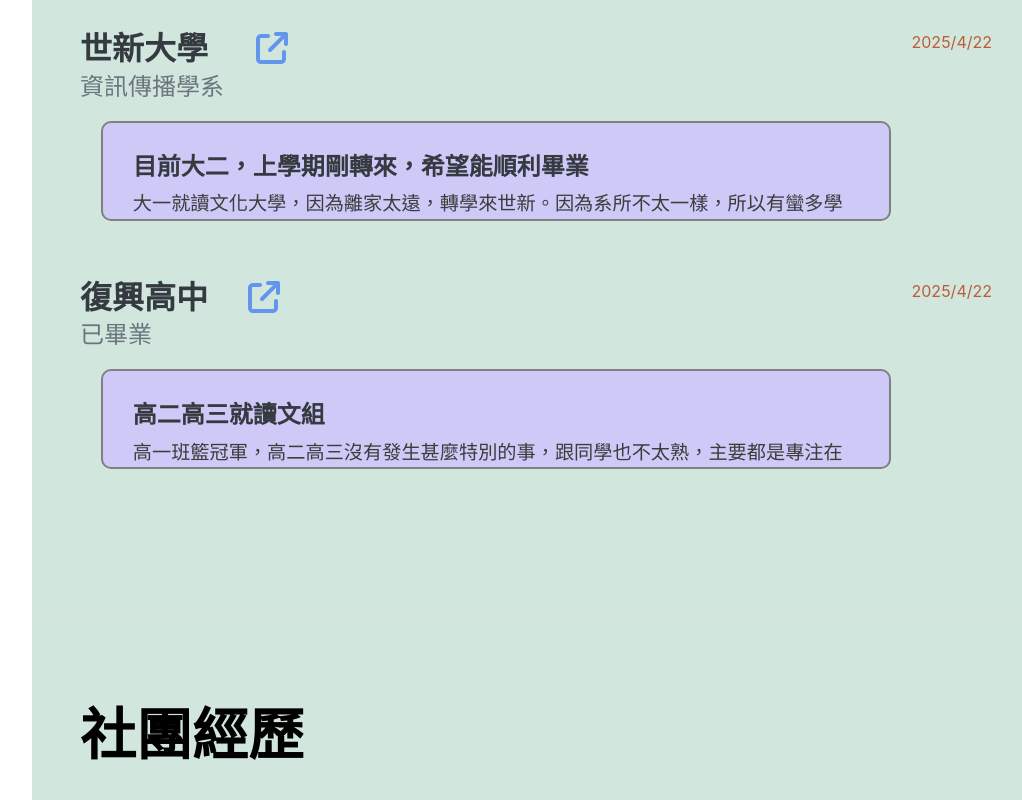
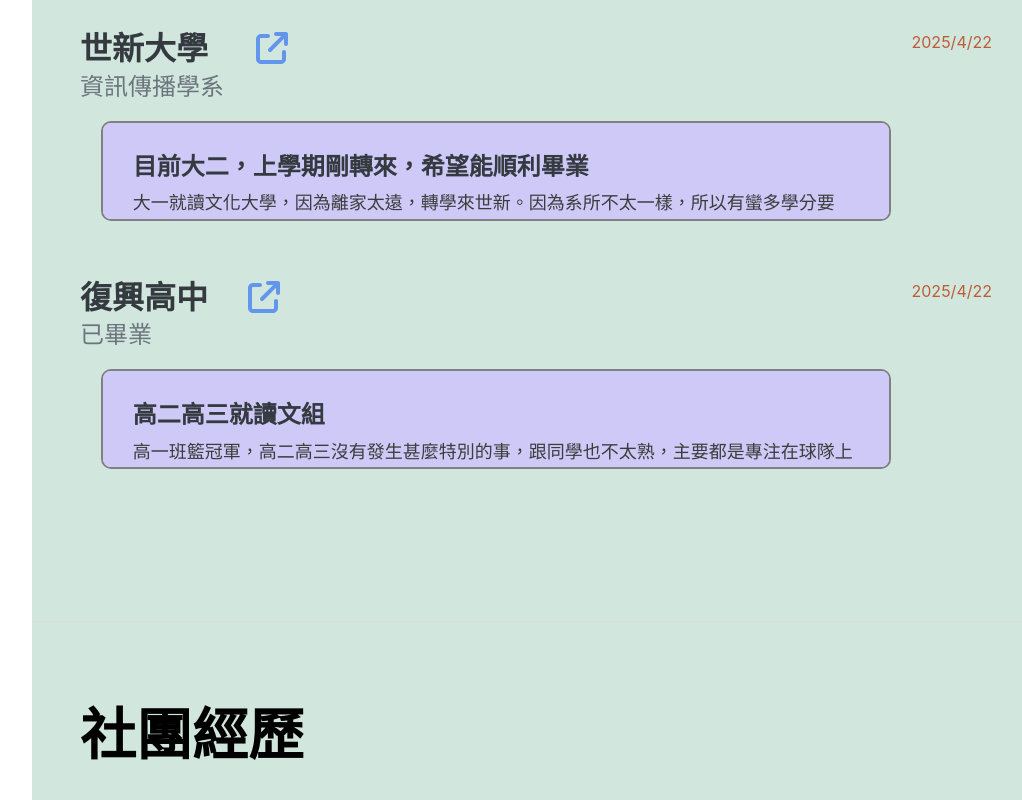
Before and after one commit to chenwei1224/chenwei1224.github.io, a plain HTML site: page index.html in a window 1280 px wide. Shown: the part 980-1780 px from the top of the page, without its empty margins (240-1262 px from the left). Drawn offline with nearby package versions, Linux system fonts and the light colour scheme; a web font is replaced by a local one.

Commit message:
5/20調整2

```diff
--- a/css/mystyles.css
+++ b/css/mystyles.css
@@ -1,6 +1,6 @@
 p{
     color: 	#3C3C3C;
-    font-size: larger;
+    font-size: large;
 }
 
 .conan1{
@@ -33,7 +33,7 @@ div.jjdivgrey{
     width: 95%;
     height: 100px;
     margin: 10px auto;
-   overflow: hidden;
+   overflow: scroll;
 }
 jj-color-blue{
     color: blue;
```
